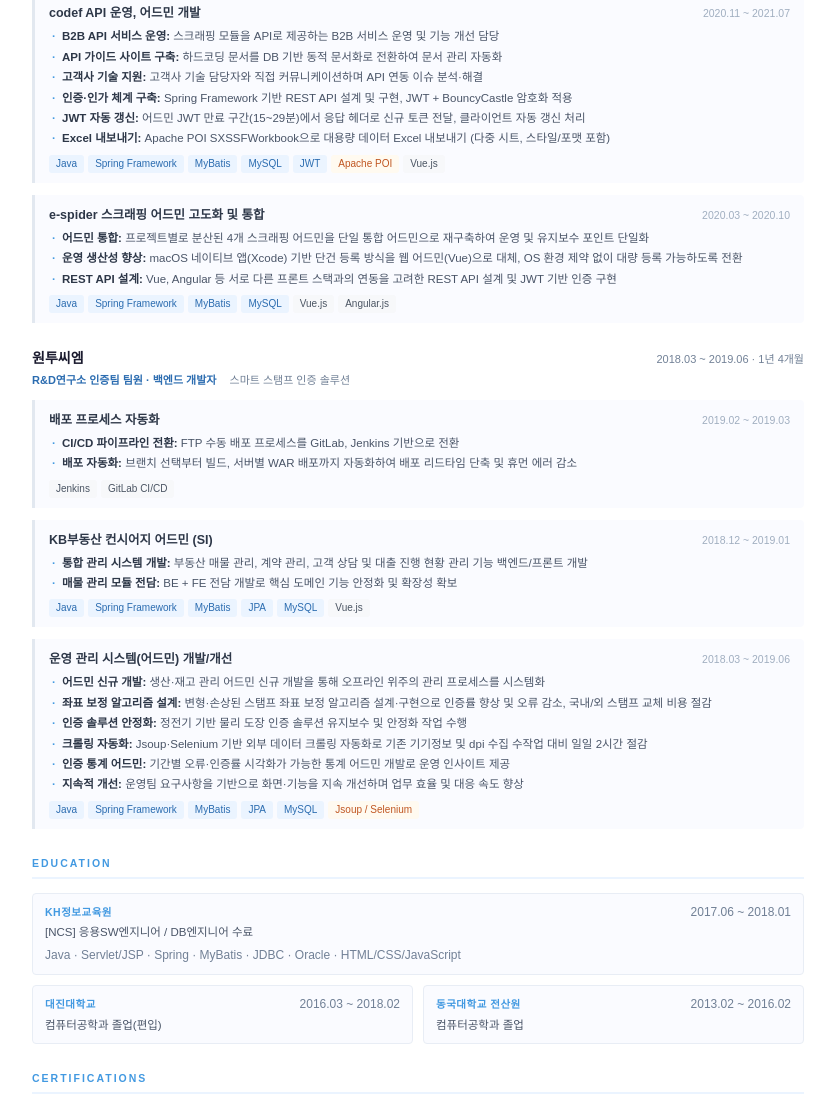
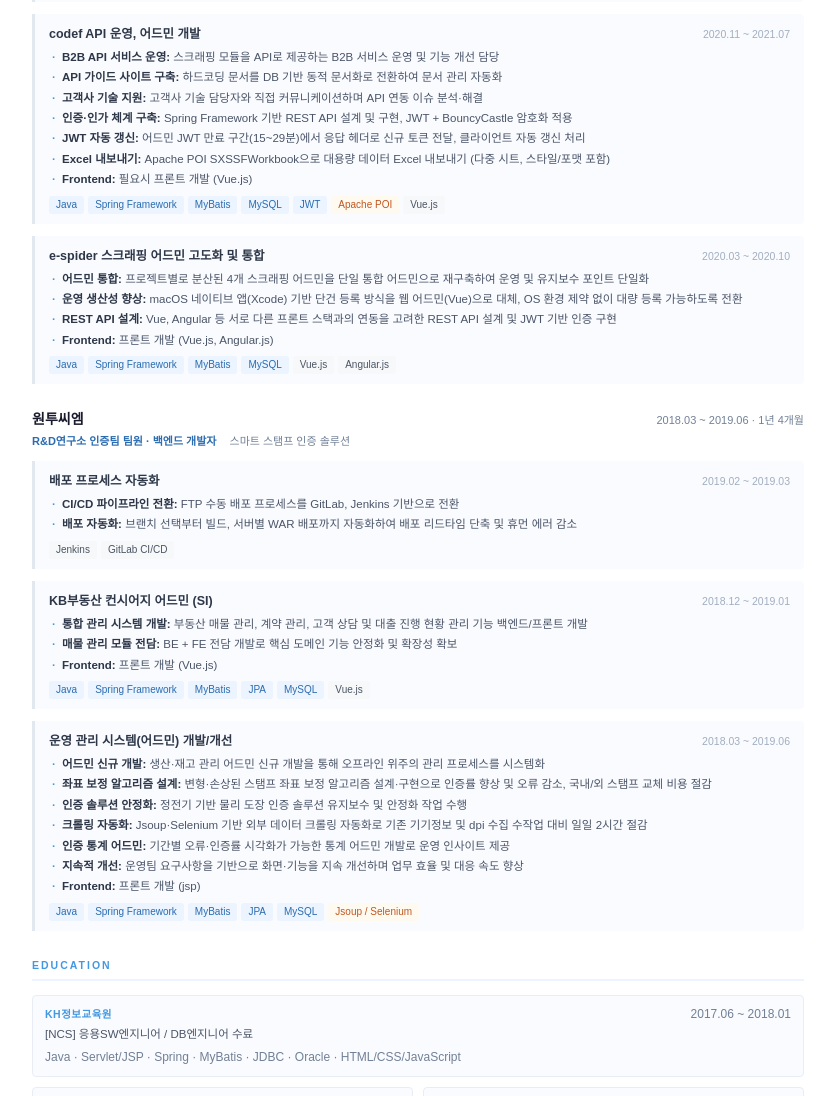
Before and after one commit to hyemii/resume, a plain HTML site: page index.html in a window 1280 px wide. Shown: the part 2131-3227 px from the top of the page, without its empty margins (222-1057 px from the left). Drawn offline with Linux system fonts and the light colour scheme.

Commit message:
fix
frontend

```diff
--- a/index.html
+++ b/index.html
@@ -303,6 +303,9 @@
                   <strong>업무 일정 자동화:</strong> @Scheduled 기반 매월 20일
                   익월 업무 일정 자동 복제 스케줄러 구현
                 </li>
+                <li>
+                  <strong>Frontend:</strong> 프론트 개발 (Mustache)
+                </li>
               </ul>
               <div class="tags">
                 <span class="tag">Java</span>
@@ -489,6 +492,9 @@
                   <strong>Excel 내보내기:</strong> Apache POI SXSSFWorkbook으로
                   대용량 데이터 Excel 내보내기 (다중 시트, 스타일/포맷 포함)
                 </li>
+                <li>
+                  <strong>Frontend:</strong> 필요시 프론트 개발 (Vue.js)
+                </li>
               </ul>
               <div class="tags">
                 <span class="tag">Java</span>
@@ -524,6 +530,9 @@
                   <strong>REST API 설계:</strong> Vue, Angular 등 서로 다른
                   프론트 스택과의 연동을 고려한 REST API 설계 및 JWT 기반 인증
                   구현
+                </li>
+                <li>
+                  <strong>Frontend:</strong> 프론트 개발 (Vue.js, Angular.js)
                 </li>
               </ul>
               <div class="tags">
@@ -585,6 +594,9 @@
                   <strong>매물 관리 모듈 전담:</strong> BE + FE 전담 개발로 핵심
                   도메인 기능 안정화 및 확장성 확보
                 </li>
+                <li>
+                  <strong>Frontend:</strong> 프론트 개발 (Vue.js)
+                </li>
               </ul>
               <div class="tags">
                 <span class="tag">Java</span>
@@ -630,6 +642,9 @@
                 <li>
                   <strong>지속적 개선:</strong> 운영팀 요구사항을 기반으로
                   화면·기능을 지속 개선하며 업무 효율 및 대응 속도 향상
+                </li>
+                <li>
+                  <strong>Frontend:</strong> 프론트 개발 (jsp)
                 </li>
               </ul>
               <div class="tags">
```
